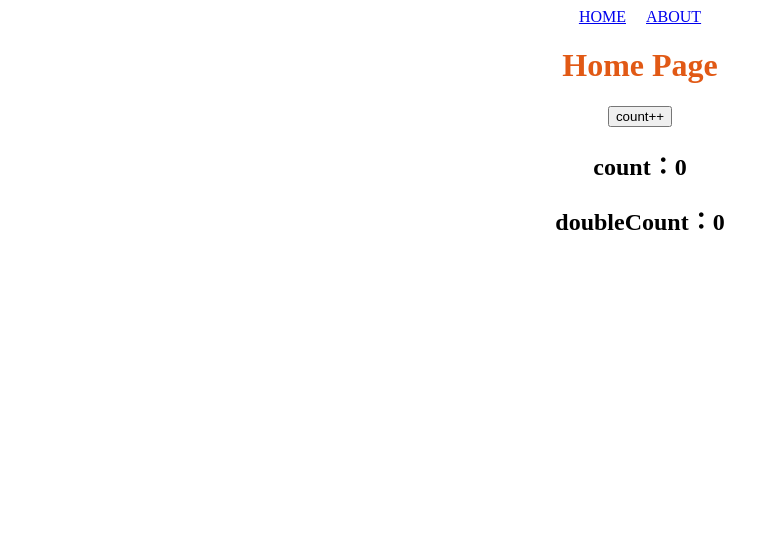
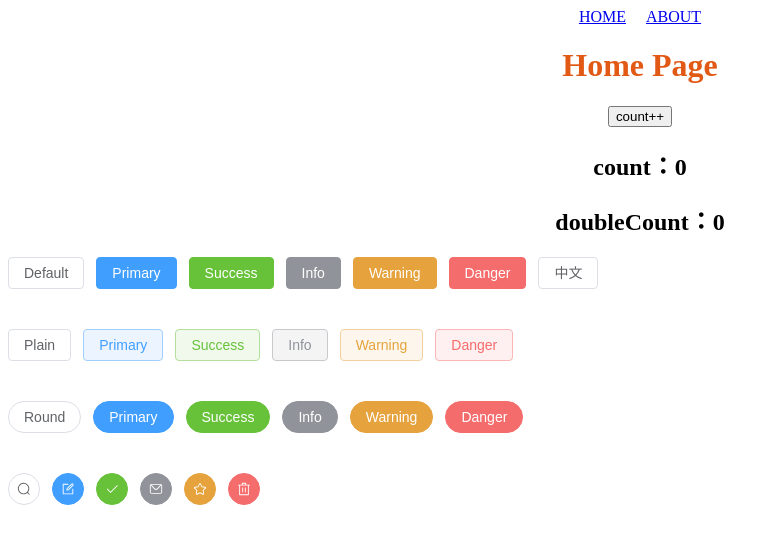
Before and after one commit to hanwenma/vue3-ts-vite-admin, a Vue app: page /home in a window 1280 px wide. Shown: the top 544 px of the page, without its empty margins (0-779 px from the left). Built offline with nearby package versions, Linux system fonts and the light colour scheme; no server answers.

Commit message:
feat(element-plus): auto imports element-plus

```diff
--- /dev/null
+++ b/auto-imports.d.ts
@@ -0,0 +1,6 @@
+// Generated by 'unplugin-auto-import'
+// We suggest you to commit this file into source control
+declare global {
+
+}
+export {}
--- a/package.json
+++ b/package.json
@@ -14,6 +14,7 @@
   },
   "dependencies": {
     "axios": "^0.26.1",
+    "element-plus": "^2.1.10",
     "js-cookie": "^3.0.1",
     "moment": "^2.29.2",
     "pinia": "^2.0.13",
@@ -39,6 +40,8 @@
     "prettier": "2.6.2",
     "sass": "^1.50.0",
     "typescript": "^4.5.4",
+    "unplugin-auto-import": "^0.7.1",
+    "unplugin-vue-components": "^0.19.3",
     "vite": "^2.9.0",
     "vue-tsc": "^0.29.8"
   },
--- a/src/App.vue
+++ b/src/App.vue
@@ -2,6 +2,9 @@
 // This starter template is using Vue 3 <script setup> SFCs
 // Check out https://v3.vuejs.org/api/sfc-script-setup.html#sfc-script-setup
 import { onMounted } from 'vue';
+import {
+  Check, Delete, Edit, Message, Search, Star,
+} from '@element-plus/icons-vue';
 
 onMounted(async () => {
   console.log('App onMounted ...', import.meta.env.VITE_API_ENV);
@@ -12,6 +15,43 @@
   <router-link to="/home">HOME</router-link>
   <router-link to="/about">ABOUT</router-link>
   <router-view></router-view>
+
+  <el-row class="mb-4">
+    <el-button>Default</el-button>
+    <el-button type="primary">Primary</el-button>
+    <el-button type="success">Success</el-button>
+    <el-button type="info">Info</el-button>
+    <el-button type="warning">Warning</el-button>
+    <el-button type="danger">Danger</el-button>
+    <el-button>中文</el-button>
+  </el-row>
+
+  <el-row class="mb-4">
+    <el-button plain>Plain</el-button>
+    <el-button type="primary" plain>Primary</el-button>
+    <el-button type="success" plain>Success</el-button>
+    <el-button type="info" plain>Info</el-button>
+    <el-button type="warning" plain>Warning</el-button>
+    <el-button type="danger" plain>Danger</el-button>
+  </el-row>
+
+  <el-row class="mb-4">
+    <el-button round>Round</el-button>
+    <el-button type="primary" round>Primary</el-button>
+    <el-button type="success" round>Success</el-button>
+    <el-button type="info" round>Info</el-button>
+    <el-button type="warning" round>Warning</el-button>
+    <el-button type="danger" round>Danger</el-button>
+  </el-row>
+
+  <el-row>
+    <el-button :icon="Search" circle />
+    <el-button type="primary" :icon="Edit" circle />
+    <el-button type="success" :icon="Check" circle />
+    <el-button type="info" :icon="Message" circle />
+    <el-button type="warning" :icon="Star" circle />
+    <el-button type="danger" :icon="Delete" circle />
+  </el-row>
 </template>
 
 <style lang="scss">
@@ -21,5 +61,9 @@
   a {
     margin: 10px;
   }
+
+  .mb-4 {
+    margin-bottom: 40px;
+  }
 }
 </style>
--- a/vite.config.ts
+++ b/vite.config.ts
@@ -1,5 +1,8 @@
 import { defineConfig } from 'vite';
 import vue from '@vitejs/plugin-vue';
+import AutoImport from 'unplugin-auto-import/vite';
+import Components from 'unplugin-vue-components/vite';
+import { ElementPlusResolver } from 'unplugin-vue-components/resolvers';
 import baseConfig from './build/base.config';
 
 const path = require('path');
@@ -11,7 +14,15 @@
   // you can do something before return
   return {
     ...baseConfig[mode],
-    plugins: [vue()],
+    plugins: [
+      vue(),
+      AutoImport({
+        resolvers: [ElementPlusResolver()],
+      }),
+      Components({
+        resolvers: [ElementPlusResolver()],
+      }),
+    ],
     resolve: {
       alias: {
         '@': getAbsPath('./src'),
```
Also changed, not shown: components.d.ts (added, +15 -0 lines), .eslintrc.js, 2 other files (tests, documents, lock files or other folders).
